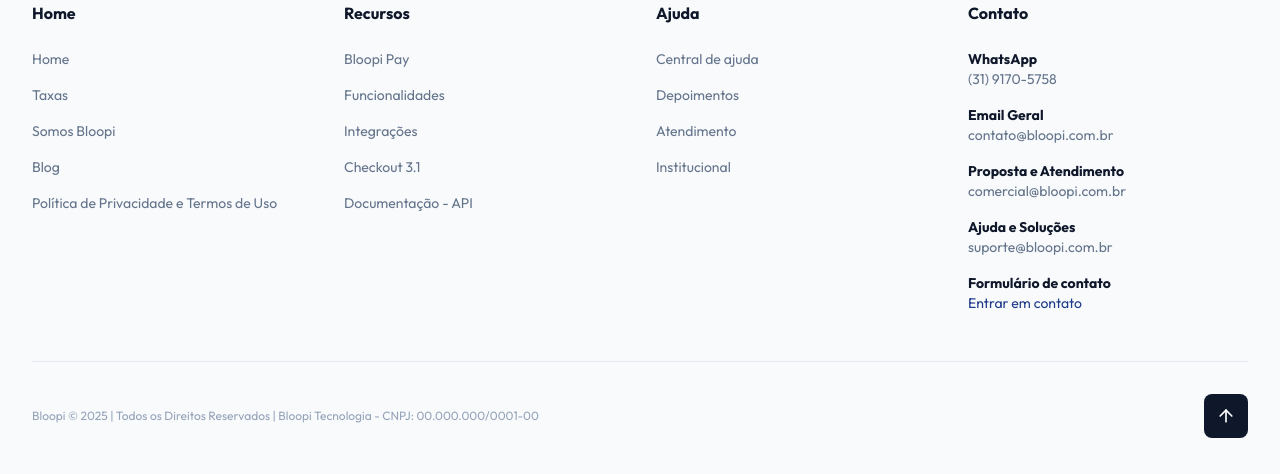
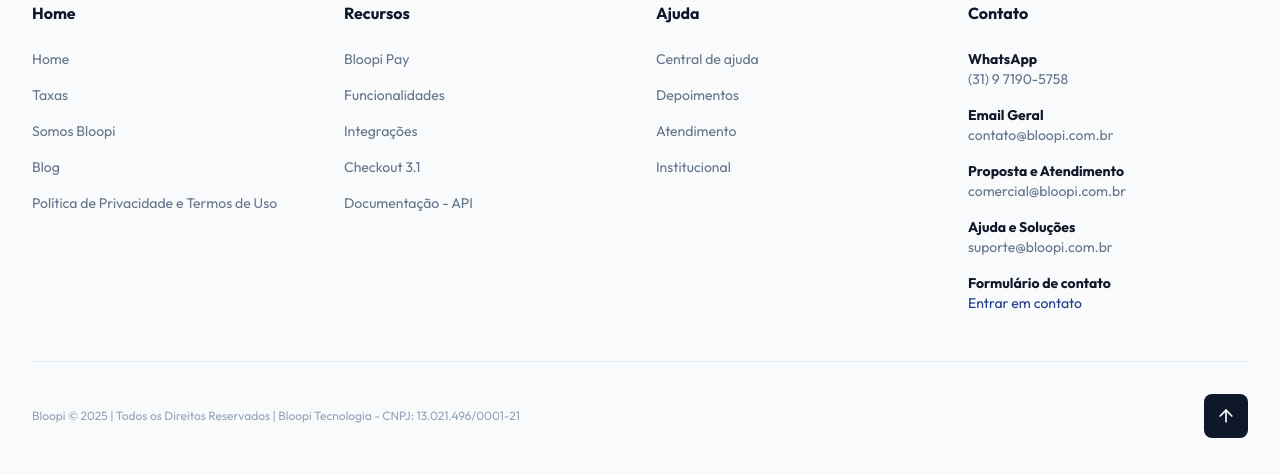
Before and after one commit to psycomunic/bloopi, a React (Vite) app: page /features in a window 1280 px wide. Shown: the part 8975-9449 px from the top of the page. Built offline with nearby package versions, Linux system fonts and the light colour scheme.

Commit message:
update: whatsapp number and add cnpj

```diff
--- a/components/ChatWidget.tsx
+++ b/components/ChatWidget.tsx
@@ -10,7 +10,7 @@
     const handleSubmit = (e: React.FormEvent) => {
         e.preventDefault();
         if (message.trim()) {
-            const phoneNumber = '553191705758';
+            const phoneNumber = '5531971905758';
             const encodedMessage = encodeURIComponent(message);
             const whatsappUrl = `https://wa.me/${phoneNumber}?text=${encodedMessage}`;
 
--- a/components/Footer.tsx
+++ b/components/Footer.tsx
@@ -101,7 +101,7 @@
                         <ul className="space-y-4 text-sm text-slate-500 dark:text-slate-400">
                             <li>
                                 <span className="block font-bold text-slate-900 dark:text-white">WhatsApp</span>
-                                <a href="https://wa.me/553191705758" target="_blank" rel="noopener noreferrer" className="hover:text-primary transition-colors">(31) 9170-5758</a>
+                                <a href="https://wa.me/5531971905758" target="_blank" rel="noopener noreferrer" className="hover:text-primary transition-colors">(31) 9 7190-5758</a>
                             </li>
                             <li>
                                 <span className="block font-bold text-slate-900 dark:text-white">Email Geral</span>
@@ -125,7 +125,7 @@
 
                 <div className="pt-8 border-t border-slate-200 dark:border-slate-700 flex flex-col md:flex-row justify-between items-center gap-4">
                     <p className="text-xs text-slate-400">
-                        Bloopi © 2025 | Todos os Direitos Reservados | Bloopi Tecnologia - CNPJ: 00.000.000/0001-00
+                        Bloopi © 2025 | Todos os Direitos Reservados | Bloopi Tecnologia - CNPJ: 13.021.496/0001-21
                     </p>
                     <button
                         onClick={scrollToTop}
```
